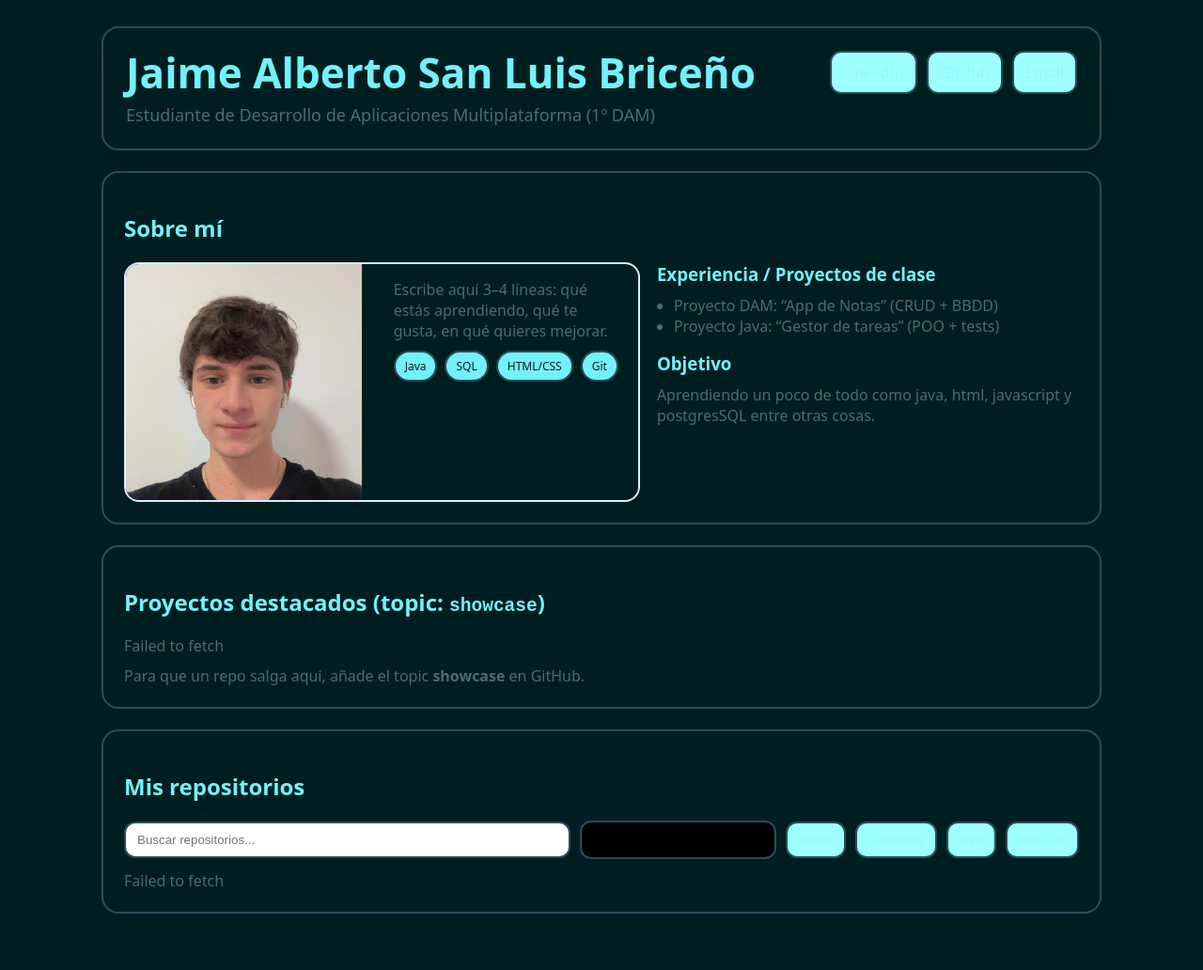
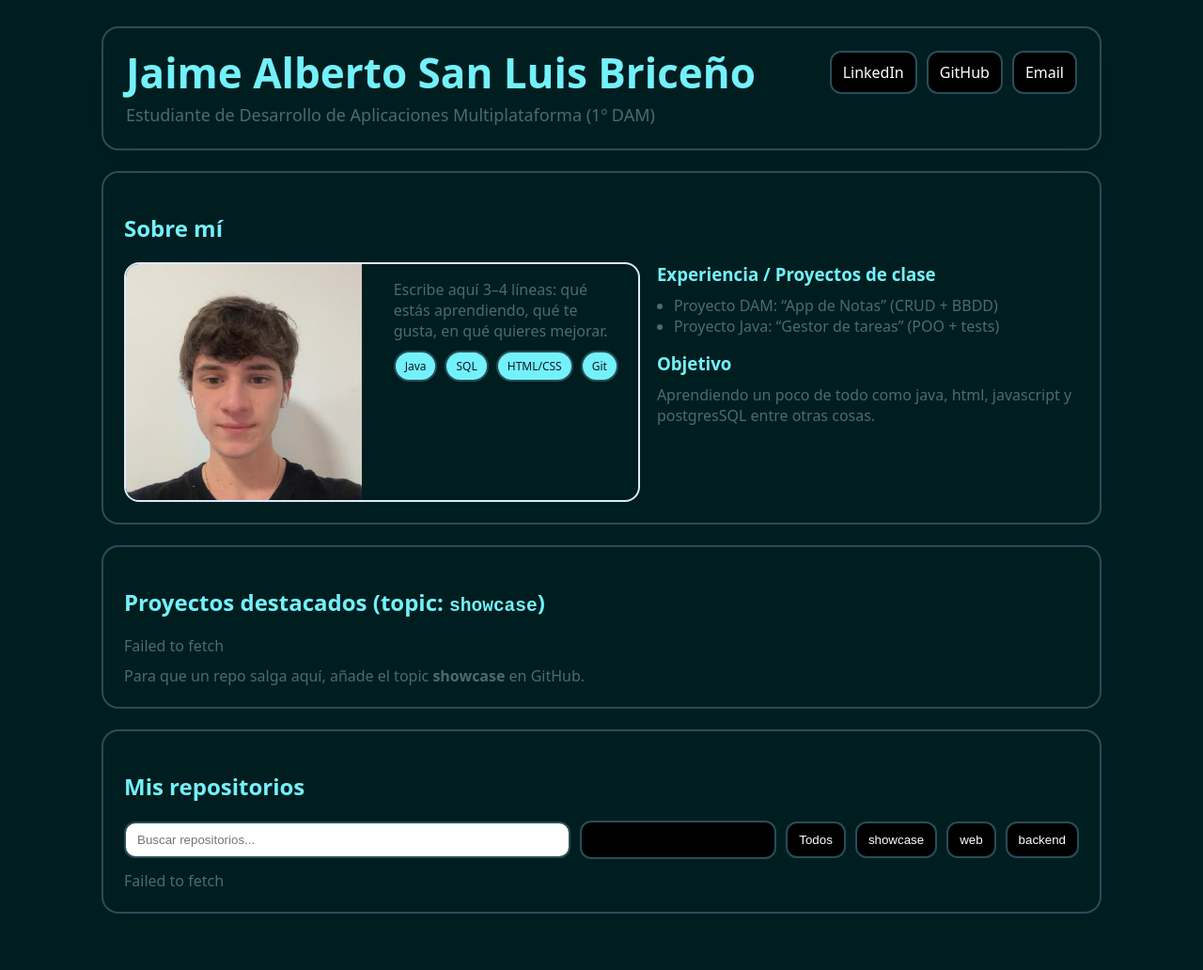
Before and after one commit to jaimesanluis/jaimesanluis.github.io, a Jekyll site: the page index.html, which Jekyll copies as it is, in a window 1280 px wide. Shown: the whole page at 94% size. Built offline with Jekyll 4.4.1, drawn with Linux system fonts in a browser that asks for light colours.

Commit message:
css cambios

```diff
--- a/assets/css/styles.css
+++ b/assets/css/styles.css
@@ -61,10 +61,10 @@ body{
   padding:10px 12px;
   border-radius:12px;
   border:2px solid var(--line);
-  background:#9effff;
+  background:#000000;
   cursor:pointer;
   text-decoration:none;
-  color:#96f8ff;
+  color:#ffffff;
   display:inline-block;
   transition: all 0.3s ease;
   font-weight: 500;
```
Also changed, not shown: 1 other file.
